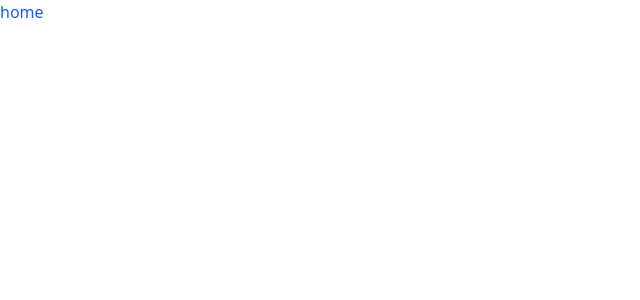
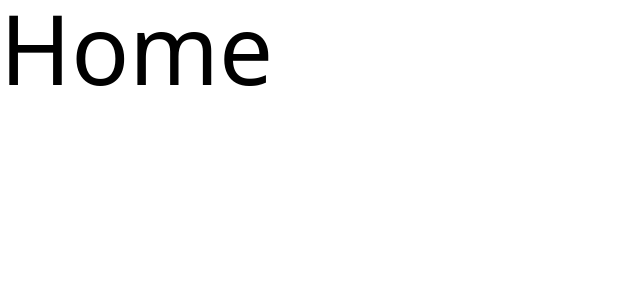
Before and after one commit to MuriloZague/estatisticaProject, a React (Vite) app: page / in a window 1280 px wide. Shown: the top 300 px of the page, without its empty margins (0-640 px from the left). Built offline with nearby package versions, Linux system fonts and the light colour scheme.

Commit message:
feat: big text

```diff
--- a/src/components/Home.tsx
+++ b/src/components/Home.tsx
@@ -1,8 +1,8 @@
 export default function Home() {
   return (
     <div>
-        <p className="text-blue-600">
-            home
+        <p className="text-8xl">
+            Home
         </p>
     </div>
   )
```
